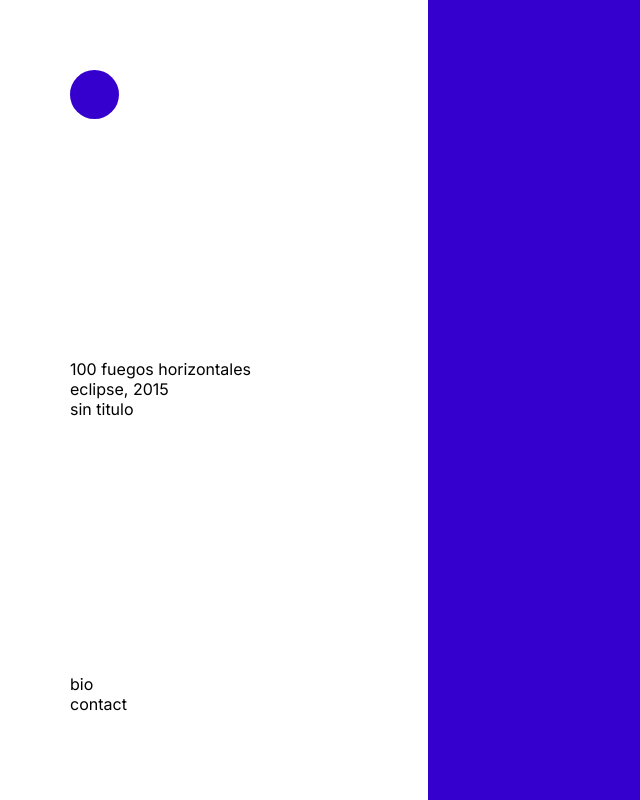
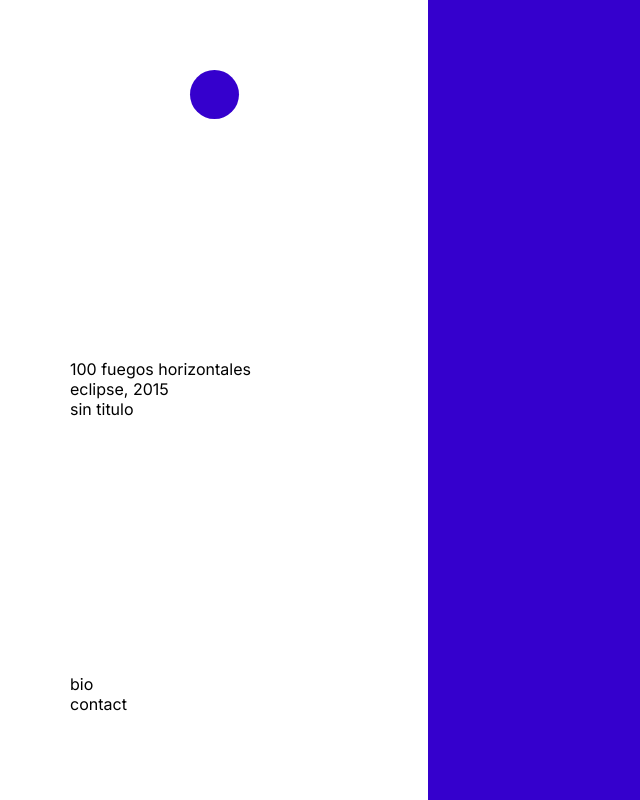
Before and after one commit to marnauortega/carmetorrent-website, a Next.js app: page / in a window 1280 px wide. Shown: the whole page, without its empty margins (0-640 px from the left). Built offline with nearby package versions, Linux system fonts and the light colour scheme.

Commit message:
feat: add back button

```diff
--- a/components/Logo/Logo.js
+++ b/components/Logo/Logo.js
@@ -1,10 +1,17 @@
+"use client";
+
 import Link from "next/link";
 import styles from "./Logo.module.css";
+import { usePathname, useRouter } from "next/navigation";
+import { ChevronLeft } from "react-feather";
 
 const Logo = () => {
+  const router = useRouter();
+  const pathName = usePathname();
+
   return (
     <Link href="/">
-      <div className={styles.logo}></div>
+      <div className={styles.logo}>{pathName === "/" ? "" : <ChevronLeft color="white" className={styles.icon} />}</div>
     </Link>
   );
 };
--- a/components/Logo/Logo.module.css
+++ b/components/Logo/Logo.module.css
@@ -3,4 +3,13 @@
   width: 49px;
   border-radius: 100%;
   background-color: #3500cd;
+  display: flex;
+  align-items: center;
+  justify-self: center;
 }
+
+.icon {
+  /* margin: auto; */
+  width: 100%;
+  padding-right: 5px;
+}
--- a/package.json
+++ b/package.json
@@ -16,6 +16,7 @@
     "next-sanity": "^4.1.6",
     "react": "18.2.0",
     "react-dom": "18.2.0",
+    "react-feather": "^2.0.10",
     "sanity": "^3.8.2"
   }
 }
```
Also changed, not shown: 1 other file (tests, documents, lock files or other folders).
